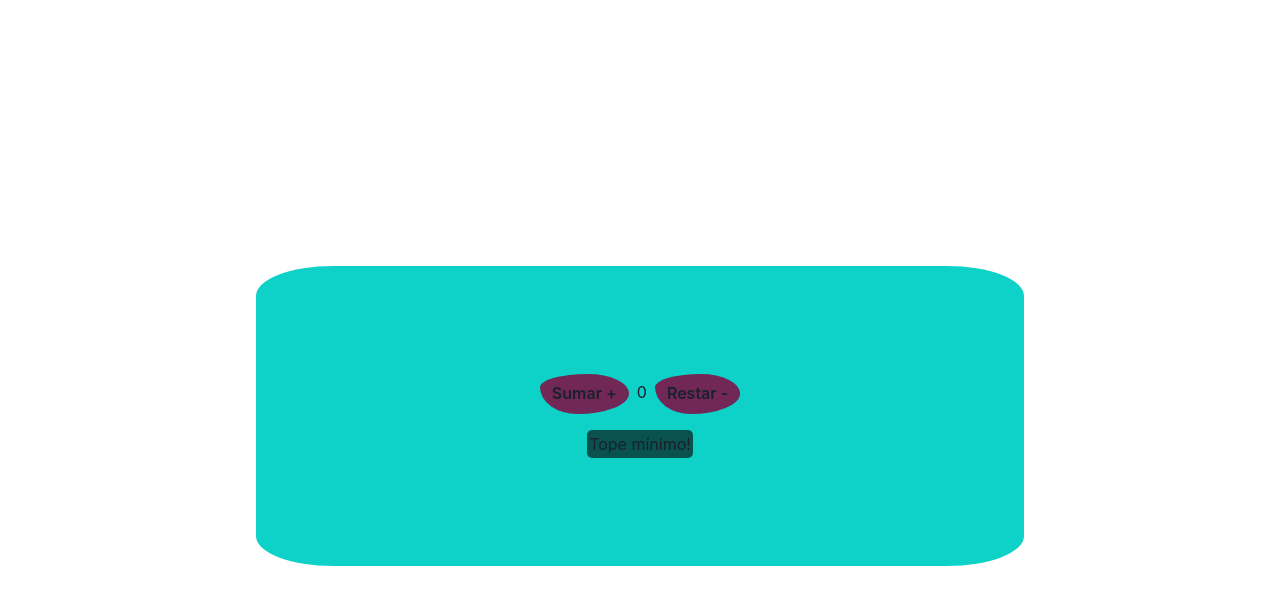
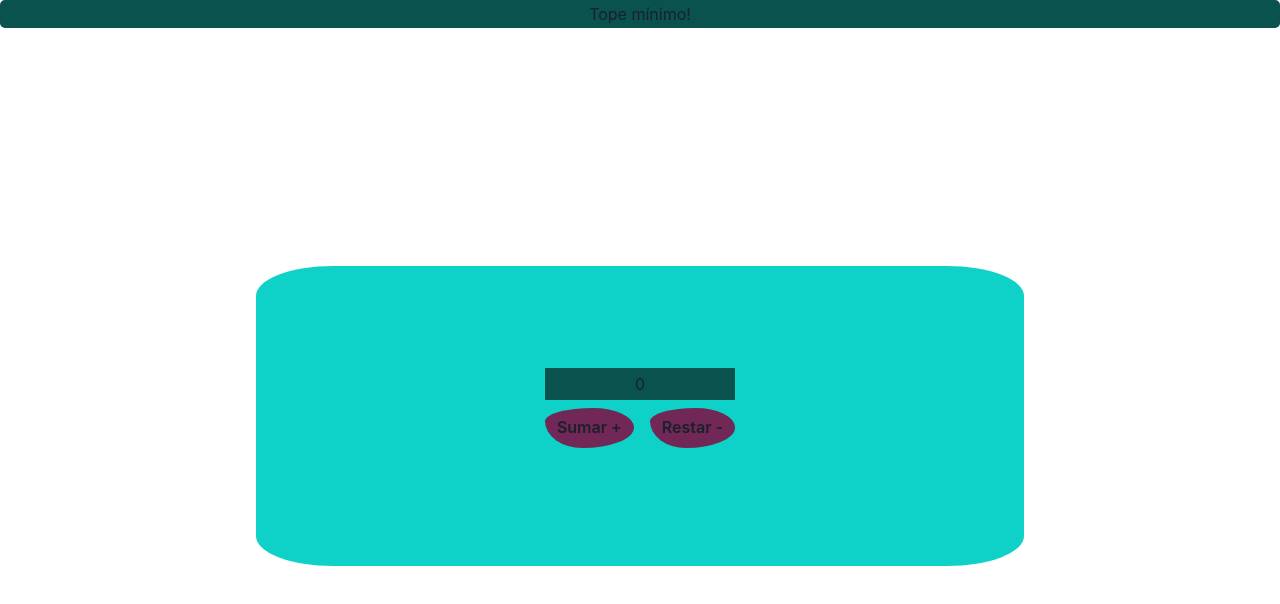
Before and after one commit to JuanIgnacioMarchetto/tareacclase5React, a React (Create React App) app: page / in a window 1280 px wide. Shown: the top 604 px of the page. Built offline with nearby package versions, Linux system fonts and the light colour scheme.

Commit message:
22/11/2023_10:19

```diff
--- a/src/components/ContadorResponsive/ContadorResponsive.jsx
+++ b/src/components/ContadorResponsive/ContadorResponsive.jsx
@@ -37,6 +37,9 @@ const ContadorResponsive = () => {
             borderRadius="10%"
         >
             <Box mb={4}>
+                <Box p={1} background="#09524e" mb={2}>
+                    {contador}
+                </Box>
                 <Button
                     onClick={incrementarContador}
                     disabled={contador >= 20}
@@ -46,7 +49,7 @@ const ContadorResponsive = () => {
                 >
                     Sumar +
                 </Button>
-                <span p={1} background="#09524e">{contador}</span>
+
                 <Button
                     onClick={decrementarContador}
                     disabled={contador <= 0}
@@ -62,6 +65,9 @@ const ContadorResponsive = () => {
                     background: '#09524e',
                     padding: '2px',
                     borderRadius: '5px',
+                    position: 'absolute',
+                    top: 0,
+                    width: '100%',
                 }}>{contador === 0 ? 'Tope mínimo!' : '¡Tope máximo!'}</p>
             )}
         </Box>
```
